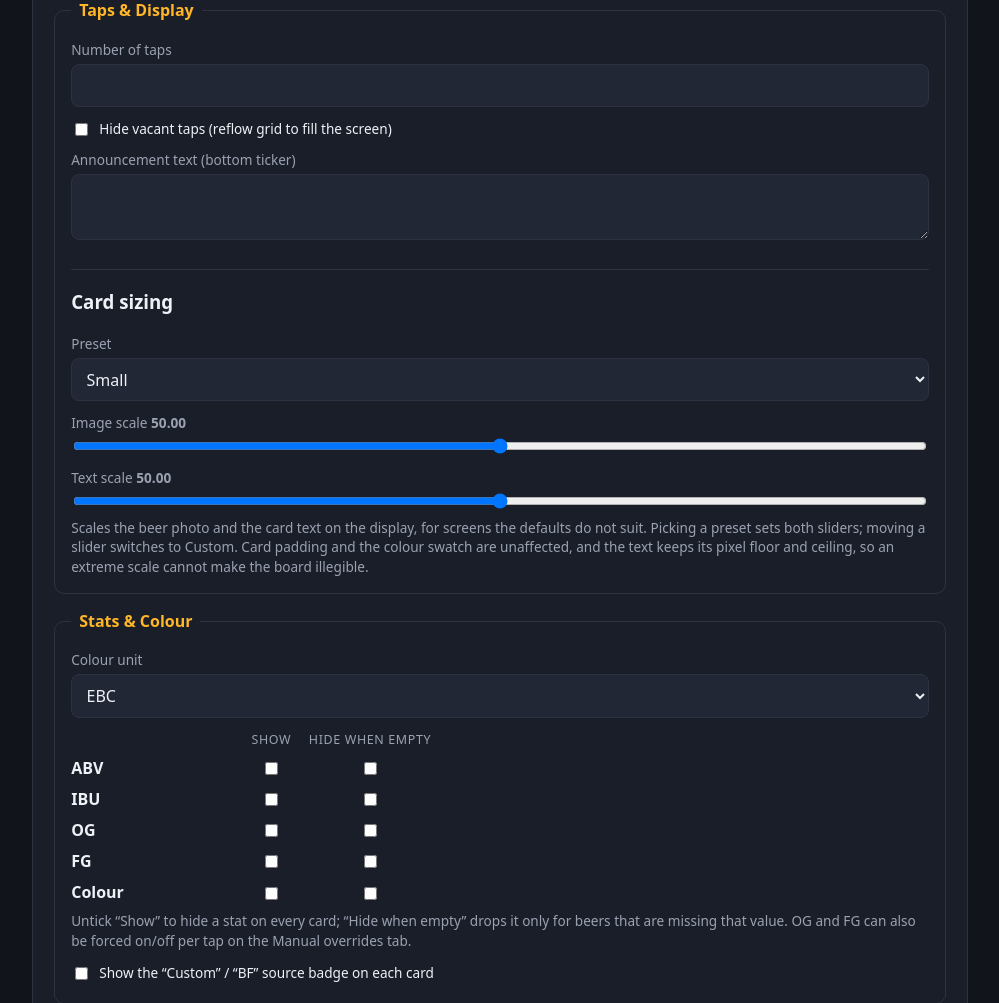
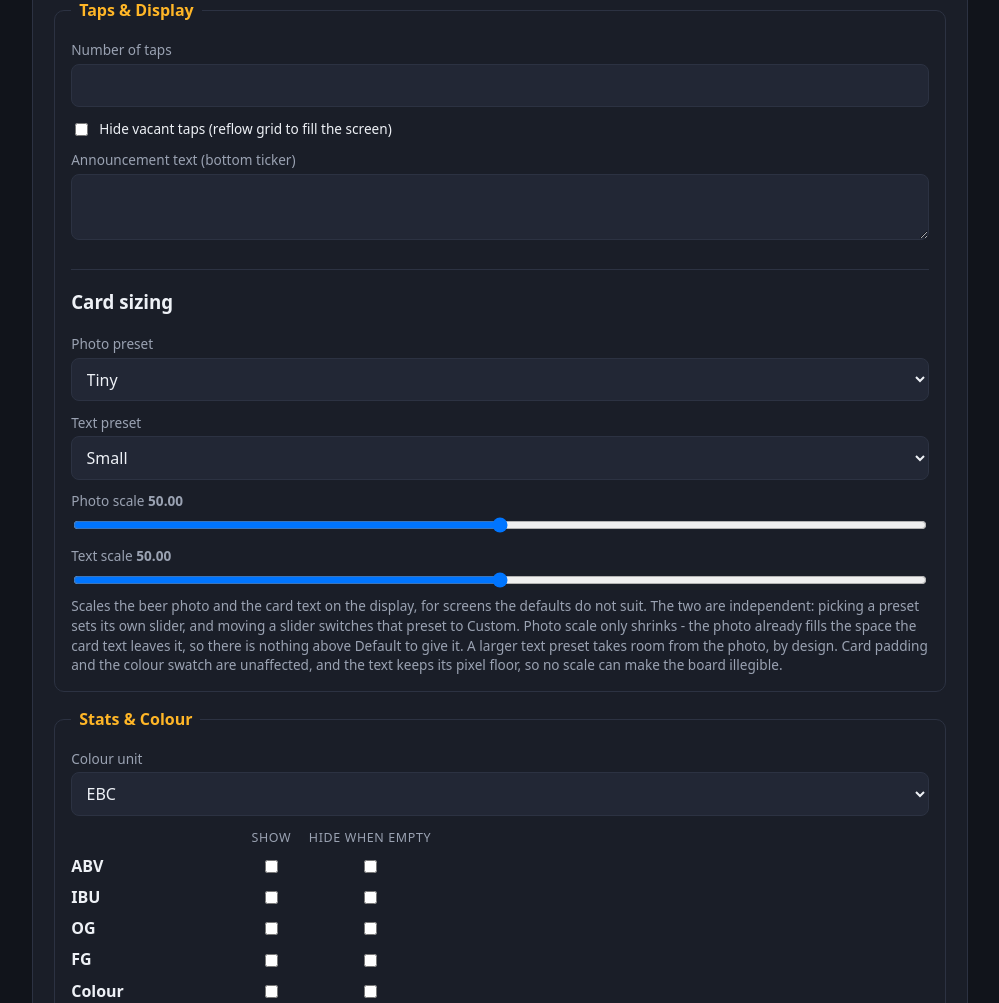
Before and after one commit to jceccato/tv-taplist, a FastAPI app: template templates/admin.html in a window 1280 px wide. Shown: the part 819-1822 px from the top of the page, without its empty margins (140-1139 px from the left). Run offline with FastAPI, Linux system fonts and the light colour scheme; the template is opened without the code that fills it, so the values that code supplies are empty; parts of the project's set-up code (start-up, migrations or seed data) failed here and were passed over; some libraries are stand-ins or nearby versions.

Commit message:
feat(settings): split card sizing into photo and text presets
One preset drove both scales, which made the axes fight: Large set a photo
scale of 1.5 and still rendered photos SMALLER than Normal, because the
larger text claims its row first and the photo only gets what is left.

Split them into two independent pickers - Photo (Tiny/Small/Medium/Default)
and Text (Small/Default/Large) - each owning its own slider. Default on both
is 1.0, so an upgrade changes nothing until an operator chooses to shrink
something.

The photo scale is also clamped to 1.0 rather than 3.0. Above 1 is not a
matter of taste but structurally impossible on this layout, so the old bound
described a control that could not work.

A config written before the split has no preset key of its own: the legacy
tap_size_preset is dropped and each picker is derived from the scale that
survived clamping, because the two axes never meant the same thing as the
one preset that used to drive them.

Co-Authored-By: Claude Opus 5 <noreply@anthropic.com>

```diff
--- a/app/main.py
+++ b/app/main.py
@@ -58,7 +58,8 @@ from .config_store import (
     MIN_TAP_TEXT_SCALE,
     brewfather_credentials,
     load_config,
-    resolve_tap_size_preset,
+    resolve_tap_photo_preset,
+    resolve_tap_text_preset,
     update_config,
 )
 from .theme import DEFAULT_THEME, THEME_FIELD_LABELS, THEME_KEYS, THEMES
@@ -506,7 +507,8 @@ async def save_settings(
     show_source_badge: bool = Form(False),
     theme: str = Form("default"),
     glass_type: str = Form("default"),
-    tap_size_preset: str = Form("normal"),
+    tap_photo_preset: str = Form("default"),
+    tap_text_preset: str = Form("default"),
     tap_image_scale: float = Form(1.0),
     tap_text_scale: float = Form(1.0),
     paginate: bool = Form(False),
@@ -527,13 +529,14 @@ async def save_settings(
         for key in THEME_KEYS
     }
 
-    # A named card-sizing preset owns its scales, so resolve here and let the
-    # posted slider values go: the browser may have been showing stale numbers
+    # A named card-sizing preset owns its scale, so resolve here and let the
+    # posted slider value go: the browser may have been showing stale numbers
     # (or none at all, for a scripted post), and the stored config must never
-    # say "small" beside Large's scales. Only "custom" keeps what was posted.
-    # Range clamping stays in config_store, as it does for every other setting.
-    size_preset, image_scale, text_scale = resolve_tap_size_preset(
-        tap_size_preset, tap_image_scale, tap_text_scale)
+    # say "small" beside Default's scale. Only "custom" keeps what was posted.
+    # The two axes resolve independently - picking a photo preset must not touch
+    # the text scale. Range clamping stays in config_store, as for every setting.
+    photo_preset, image_scale = resolve_tap_photo_preset(tap_photo_preset, tap_image_scale)
+    text_preset, text_scale = resolve_tap_text_preset(tap_text_preset, tap_text_scale)
 
     updates = {
         "include_conditioning": include_conditioning,
@@ -558,7 +561,8 @@ async def save_settings(
         "theme": theme,
         "theme_custom": theme_custom,
         "glass_type": glass_type,
-        "tap_size_preset": size_preset,
+        "tap_photo_preset": photo_preset,
+        "tap_text_preset": text_preset,
         "tap_image_scale": image_scale,
         "tap_text_scale": text_scale,
         "paginate": paginate,
--- a/static/js/admin.js
+++ b/static/js/admin.js
@@ -82,25 +82,26 @@
   }
   document.querySelectorAll(".color-field").forEach(wireColorField);
 
-  // ---- card sizing (preset picker + the two scale sliders) ----
-  // Mirrors TAP_SIZE_PRESETS in app/config_store.py. The duplication is
-  // deliberate (no build step, so the browser cannot import the Python map) and
-  // is pinned by tests/test_frontend_constants.py so the two cannot drift.
-  // Note this map only drives what the operator SEES while picking: the server
-  // re-resolves the preset on save, so a stale browser can never store a preset
-  // beside another preset's scales.
-  const TAP_SIZE_PRESETS = {
-    small: { image: 0.6, text: 0.75 },
-    normal: { image: 1.0, text: 1.0 },
-    large: { image: 1.5, text: 1.4 },
+  // ---- card sizing (a preset picker + a scale slider, per axis) ----
+  // Mirror TAP_PHOTO_PRESETS / TAP_TEXT_PRESETS in app/config_store.py. The
+  // duplication is deliberate (no build step, so the browser cannot import the
+  // Python maps) and is pinned by tests/test_frontend_constants.py so the two
+  // cannot drift. These maps only drive what the operator SEES while picking:
+  // the server re-resolves the preset on save, so a stale browser can never
+  // store a preset beside another preset's scale.
+  const TAP_PHOTO_PRESETS = {
+    tiny: 0.4,
+    small: 0.6,
+    medium: 0.75,
+    default: 1.0,
+  };
+  const TAP_TEXT_PRESETS = {
+    small: 0.75,
+    default: 1.0,
+    large: 1.4,
   };
 
   function setupCardSizing(form) {
-    const preset = form.querySelector('select[name="tap_size_preset"]');
-    const image = form.querySelector('input[name="tap_image_scale"]');
-    const text = form.querySelector('input[name="tap_text_scale"]');
-    if (!preset || !image || !text) return;
-
     // The readout lives in the <label>, outside the slider row, so look it up by
     // the control's id rather than by DOM proximity.
     function readout(input) {
@@ -111,29 +112,36 @@
       if (el) el.textContent = Number(input.value).toFixed(2);
     }
 
-    preset.addEventListener("change", () => {
-      const fixed = TAP_SIZE_PRESETS[preset.value];
-      // "Custom" has no numbers of its own: it means "keep what the sliders
-      // already show", so picking it must not disturb them.
-      if (!fixed) return;
-      image.value = String(fixed.image);
-      text.value = String(fixed.text);
-      showValue(image);
-      showValue(text);
-    });
+    // One axis: its picker, its slider, its preset map. Wiring them separately is
+    // the point - the photo and the text are chosen independently, so nudging one
+    // slider must never move the other axis's picker.
+    function wireAxis(presetName, scaleName, presets) {
+      const preset = form.querySelector('select[name="' + presetName + '"]');
+      const scale = form.querySelector('input[name="' + scaleName + '"]');
+      if (!preset || !scale) return;
 
-    // Assigning .value above does not fire "input", so repainting the sliders
-    // from a preset cannot bounce the picker back to Custom. Only a human drag
-    // reaches here.
-    [image, text].forEach((input) => {
-      input.addEventListener("input", () => {
-        showValue(input);
+      preset.addEventListener("change", () => {
+        const fixed = presets[preset.value];
+        // "Custom" has no number of its own: it means "keep what the slider
+        // already shows", so picking it must not disturb it.
+        if (fixed === undefined) return;
+        scale.value = String(fixed);
+        showValue(scale);
+      });
+
+      // Assigning .value above does not fire "input", so repainting the slider
+      // from a preset cannot bounce the picker back to Custom. Only a human drag
+      // reaches here.
+      scale.addEventListener("input", () => {
+        showValue(scale);
         preset.value = "custom";
       });
-    });
 
-    showValue(image);
-    showValue(text);
+      showValue(scale);
+    }
+
+    wireAxis("tap_photo_preset", "tap_image_scale", TAP_PHOTO_PRESETS);
+    wireAxis("tap_text_preset", "tap_text_scale", TAP_TEXT_PRESETS);
   }
 
   // ---- settings form ----
--- a/templates/admin.html
+++ b/templates/admin.html
@@ -120,15 +120,24 @@
 
             <hr class="panel-sep">
             <h3>Card sizing</h3>
-            <label for="tap_size_preset">Preset</label>
-            <select id="tap_size_preset" name="tap_size_preset">
-              <option value="small" {{ 'selected' if cfg.tap_size_preset == 'small' else '' }}>Small</option>
-              <option value="normal" {{ 'selected' if cfg.tap_size_preset == 'normal' else '' }}>Normal</option>
-              <option value="large" {{ 'selected' if cfg.tap_size_preset == 'large' else '' }}>Large</option>
-              <option value="custom" {{ 'selected' if cfg.tap_size_preset == 'custom' else '' }}>Custom</option>
+            <label for="tap_photo_preset">Photo preset</label>
+            <select id="tap_photo_preset" name="tap_photo_preset">
+              <option value="tiny" {{ 'selected' if cfg.tap_photo_preset == 'tiny' else '' }}>Tiny</option>
+              <option value="small" {{ 'selected' if cfg.tap_photo_preset == 'small' else '' }}>Small</option>
+              <option value="medium" {{ 'selected' if cfg.tap_photo_preset == 'medium' else '' }}>Medium</option>
+              <option value="default" {{ 'selected' if cfg.tap_photo_preset == 'default' else '' }}>Default</option>
+              <option value="custom" {{ 'selected' if cfg.tap_photo_preset == 'custom' else '' }}>Custom</option>
             </select>
 
-            <label for="tap_image_scale">Image scale <span class="range-val" data-range-val-for="tap_image_scale">{{ '%.2f'|format(cfg.tap_image_scale) }}</span></label>
+            <label for="tap_text_preset">Text preset</label>
+            <select id="tap_text_preset" name="tap_text_preset">
+              <option value="small" {{ 'selected' if cfg.tap_text_preset == 'small' else '' }}>Small</option>
+              <option value="default" {{ 'selected' if cfg.tap_text_preset == 'default' else '' }}>Default</option>
+              <option value="large" {{ 'selected' if cfg.tap_text_preset == 'large' else '' }}>Large</option>
+              <option value="custom" {{ 'selected' if cfg.tap_text_preset == 'custom' else '' }}>Custom</option>
+            </select>
+
+            <label for="tap_image_scale">Photo scale <span class="range-val" data-range-val-for="tap_image_scale">{{ '%.2f'|format(cfg.tap_image_scale) }}</span></label>
             <div class="slider-row">
               <input type="range" id="tap_image_scale" name="tap_image_scale"
                      min="{{ min_image_scale }}" max="{{ max_image_scale }}" step="0.05"
@@ -141,7 +150,7 @@
                      min="{{ min_text_scale }}" max="{{ max_text_scale }}" step="0.05"
                      value="{{ cfg.tap_text_scale }}">
             </div>
-            <p class="hint">Scales the beer photo and the card text on the display, for screens the defaults do not suit. Picking a preset sets both sliders; moving a slider switches to Custom. Card padding and the colour swatch are unaffected, and the text keeps its pixel floor and ceiling, so an extreme scale cannot make the board illegible.</p>
+            <p class="hint">Scales the beer photo and the card text on the display, for screens the defaults do not suit. The two are independent: picking a preset sets its own slider, and moving a slider switches that preset to Custom. Photo scale only shrinks - the photo already fills the space the card text leaves it, so there is nothing above Default to give it. A larger text preset takes room from the photo, by design. Card padding and the colour swatch are unaffected, and the text keeps its pixel floor, so no scale can make the board illegible.</p>
           </fieldset>
 
           <fieldset>
```
Also changed, not shown: app/config_store.py (+85 -32 lines), tests/test_api.py (+25 -6 lines), tests/test_board.py (+5 -2 lines), tests/test_config_store.py (+55 -17 lines), tests/test_frontend_constants.py (+16 -13 lines).
